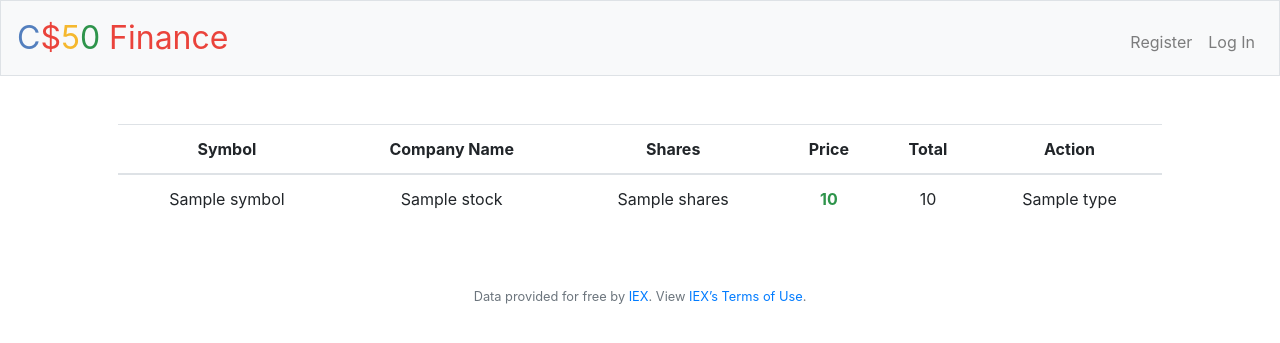
After one commit to rogsfernandes/cs50, a Flask app: template week-9/finance/templates/history.html in a window 1280 px wide. The commit adds this page. Shown: the top 343 px of the page. Run offline with Flask 2, Linux system fonts and the light colour scheme; the template is opened without the code that fills it: most values are stand-ins (such as "Sample title", 1, 10 or a date in 2020).

Commit message:
Adds finance history

```diff
--- a/week-9/finance/application.py
+++ b/week-9/finance/application.py
@@ -7,7 +7,7 @@ from werkzeug.exceptions import default_exceptions, HTTPException, InternalServe
 
 from core.services.stock_service import StockService
 from server.actions.stock import buy_stock, sell_stock
-from server.actions.user import register_user, signin, get_user
+from server.actions.user import register_user, signin, get_user, get_transactions
 from server.helpers import apology, login_required, usd
 
 # Configure application
@@ -62,7 +62,8 @@ def buy():
 @login_required
 def history():
     """Show history of transactions"""
-    return apology("TODO")
+    transactions = get_transactions(session)
+    return render_template("history.html", transactions=transactions)
 
 
 @app.route("/login", methods=["GET", "POST"])
--- /dev/null
+++ b/week-9/finance/templates/history.html
@@ -0,0 +1,36 @@
+{% extends "layout.html" %}
+
+{% block title %}
+Home
+{% endblock %}
+
+{% block main %}
+<table class="table">
+    <thead>
+        <tr>
+            <th scope="col">Symbol</th>
+            <th scope="col">Company Name</th>
+            <th scope="col">Shares</th>
+            <th scope="col">Price</th>
+            <th scope="col">Total</th>
+            <th scope="col">Action</th>
+        </tr>
+    </thead>
+    <tbody>
+        {% for transaction in transactions %}
+            <tr>
+                <td>{{transaction.stock.symbol}}</td>
+                <td>{{transaction.stock.name}}</td>
+                <td>{{transaction.shares}}</td>
+                {% if transaction.type == 'BUY' %}
+                    <td style="color:#ea433b"><strong>{{transaction.stock.price}}</strong></td>
+                {% else %}
+                    <td style="color:#2e944b"><strong>{{transaction.stock.price}}</strong></td>
+                {% endif %}
+                <td>{{transaction.total}}</td>
+                <td>{{transaction.type}}</td>
+            </tr>
+        {% endfor %}
+    </tbody>
+</table>
+{% endblock %}
--- a/week-9/finance/templates/sell.html
+++ b/week-9/finance/templates/sell.html
@@ -6,17 +6,13 @@ Sell
 
 {% block main %}
 <form action="/sell" method="POST">
-    <div class="form-group">
     <label for="stocks">Select one:</label>
     <select id="stocks" name="symbol" class="form-control">
         {% for share in shares %}
         <option value="{{share.stock.symbol}}">{{share.stock.symbol}}</option>
         {% endfor %}
     </select>
-    </div>
-    <div class="form-group">
     <input class="form-control" placeholder="Shares" type="number" name="shares">
-    </div>
     <input class="form-control" type="submit" value="Sell">
 </form>
 {% endblock %}
```
Also changed, not shown: week-9/finance/core/domain/transaction.py (+4 -5 lines), week-9/finance/core/services/transaction_service.py (+16 -9 lines), week-9/finance/server/actions/user.py (+8 -0 lines). Lines whose indentation alone changed are shown as unchanged.
